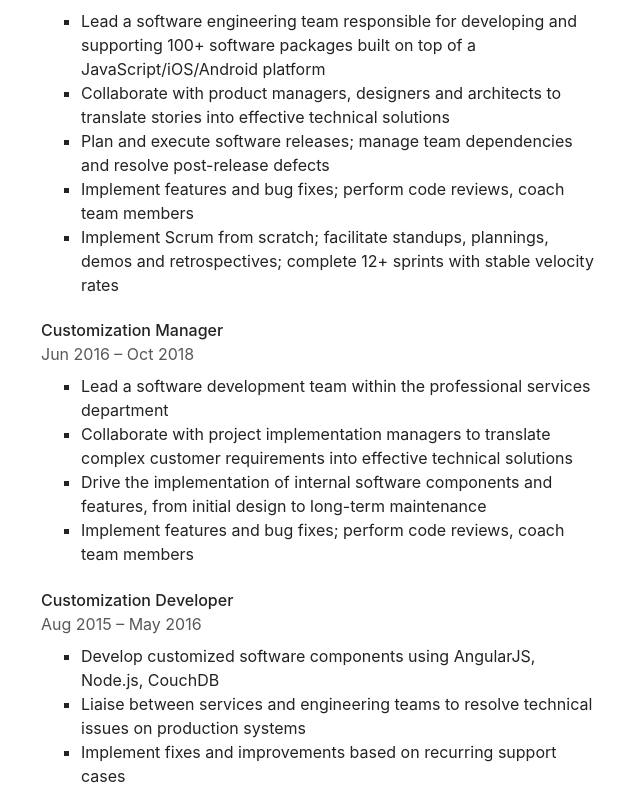
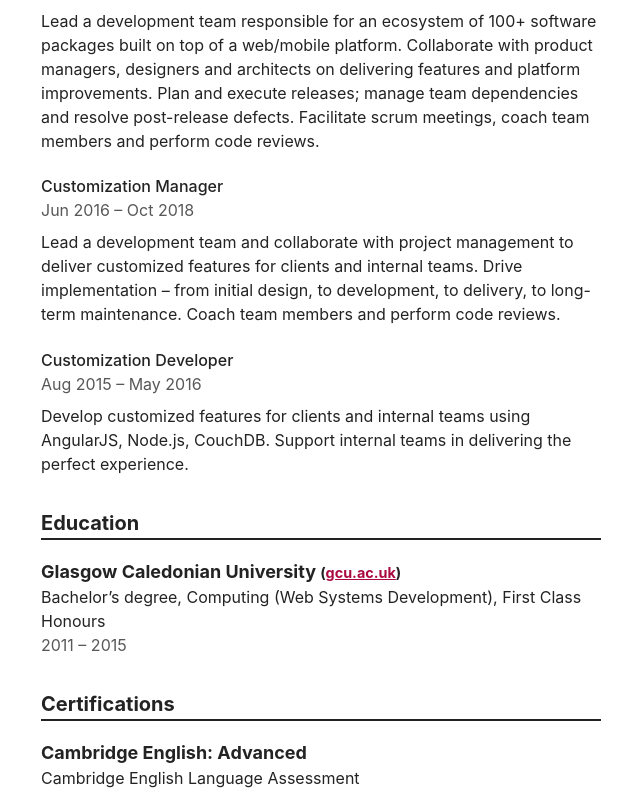
Before and after one commit to apaunchev/paunchev.com, a Next.js app: page /cv in a window 1280 px wide. Shown: the part 565-1359 px from the top of the page, without its empty margins (39-679 px from the left). Built offline with nearby package versions, Linux system fonts and the light colour scheme.

Commit message:
update CV format and text

```diff
--- a/pages/cv/index.js
+++ b/pages/cv/index.js
@@ -22,7 +22,7 @@ export default () => (
             front-end web development. I aim for simple yet effective solutions
             that bring joy to both the user and the developer. I have also been
             in charge of development teams and, working closely with product and
-            project management, have succesfully delivered web and mobile
+            project management, have successfully delivered web and mobile
             solutions to customers around the world.
           </p>
         </section>
@@ -37,7 +37,7 @@ export default () => (
                 </small>
               </h3>
               <ol className="list-unstyled">
-                <h4 className="mt-5 mb-0">Lead Front-End Developer</h4>
+                <h4 className="mt-5 mb-0">Lead Front-end Engineer</h4>
                 <p className="my-0 text-meta">June 2020 – present</p>
               </ol>
             </li>
@@ -51,67 +51,31 @@ export default () => (
               <ol className="list-unstyled">
                 <h4 className="mt-5 mb-0">Team Lead, Packages</h4>
                 <p className="my-0 text-meta">Nov 2018 – Apr 2020</p>
-                <ul className="mt-5">
-                  <li>
-                    Lead a software engineering team responsible for developing
-                    and supporting 100+ software packages built on top of a
-                    JavaScript/iOS/Android platform
-                  </li>
-                  <li>
-                    Collaborate with product managers, designers and architects
-                    to translate stories into effective technical solutions
-                  </li>
-                  <li>
-                    Plan and execute software releases; manage team dependencies
-                    and resolve post-release defects
-                  </li>
-                  <li>
-                    Implement features and bug fixes; perform code reviews,
-                    coach team members
-                  </li>
-                  <li>
-                    Implement Scrum from scratch; facilitate standups,
-                    plannings, demos and retrospectives; complete 12+ sprints
-                    with stable velocity rates
-                  </li>
-                </ul>
+                <p className="mt-5">
+                  Lead a development team responsible for an ecosystem of 100+
+                  software packages built on top of a web/mobile platform.
+                  Collaborate with product managers, designers and architects on
+                  delivering features and platform improvements. Plan and
+                  execute releases; manage team dependencies and resolve
+                  post-release defects. Facilitate scrum meetings, coach team
+                  members and perform code reviews.
+                </p>
                 <h4 className="mb-0">Customization Manager</h4>
                 <p className="my-0 text-meta">Jun 2016 – Oct 2018</p>
-                <ul className="mt-5">
-                  <li>
-                    Lead a software development team within the professional
-                    services department
-                  </li>
-                  <li>
-                    Collaborate with project implementation managers to
-                    translate complex customer requirements into effective
-                    technical solutions
-                  </li>
-                  <li>
-                    Drive the implementation of internal software components and
-                    features, from initial design to long-term maintenance
-                  </li>
-                  <li>
-                    Implement features and bug fixes; perform code reviews,
-                    coach team members
-                  </li>
-                </ul>
+                <p className="mt-5">
+                  Lead a development team and collaborate with project
+                  management to deliver customized features for clients and
+                  internal teams. Drive implementation – from initial design, to
+                  development, to delivery, to long-term maintenance. Coach team
+                  members and perform code reviews.
+                </p>
                 <h4 className="mb-0">Customization Developer</h4>
                 <p className="my-0 text-meta">Aug 2015 – May 2016</p>
-                <ul className="mt-5">
-                  <li>
-                    Develop customized software components using AngularJS,
-                    Node.js, CouchDB
-                  </li>
-                  <li>
-                    Liaise between services and engineering teams to resolve
-                    technical issues on production systems
-                  </li>
-                  <li>
-                    Implement fixes and improvements based on recurring support
-                    cases
-                  </li>
-                </ul>
+                <p className="mt-5">
+                  Develop customized features for clients and internal teams
+                  using AngularJS, Node.js, CouchDB. Support internal teams in
+                  delivering the perfect experience.
+                </p>
               </ol>
             </li>
           </ol>
```
